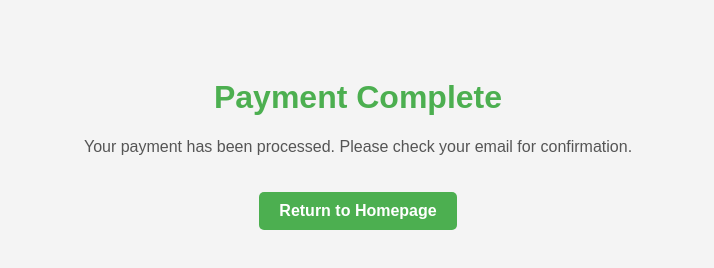
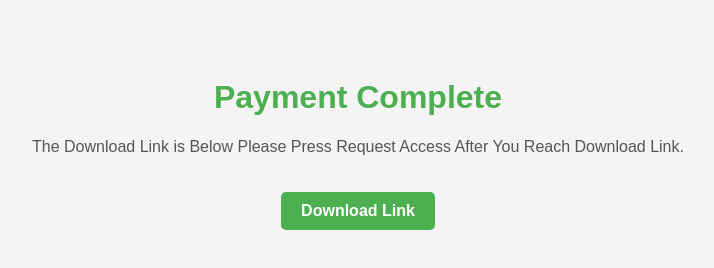
Before and after one commit to RAIESHG/kheladi_backend, a website: page public/payment-complete.html in a window 1280 px wide. Shown: the whole page, without its empty margins (282-996 px from the left). Drawn offline with Linux system fonts and the light colour scheme.

Commit message:
added the download link

```diff
--- a/public/payment-complete.html
+++ b/public/payment-complete.html
@@ -32,8 +32,8 @@
 </head>
 <body>
     <h1>Payment Complete</h1>
-    <p>Your payment has been processed. Please check your email for confirmation.</p>
-    <a href="https://drive.google.com/file/d/1gmzGfXjbRyCNs_Y60p4GWQSPChaIYJvf/view?usp=drive_link" class="button">Return to Homepage</a>
+    <p>The Download Link is Below Please Press Request Access After You Reach Download Link.</p>
+    <a href="https://drive.google.com/file/d/1gmzGfXjbRyCNs_Y60p4GWQSPChaIYJvf/view?usp=drive_link" class="button">Download Link</a>
 
 
 </body>
```
